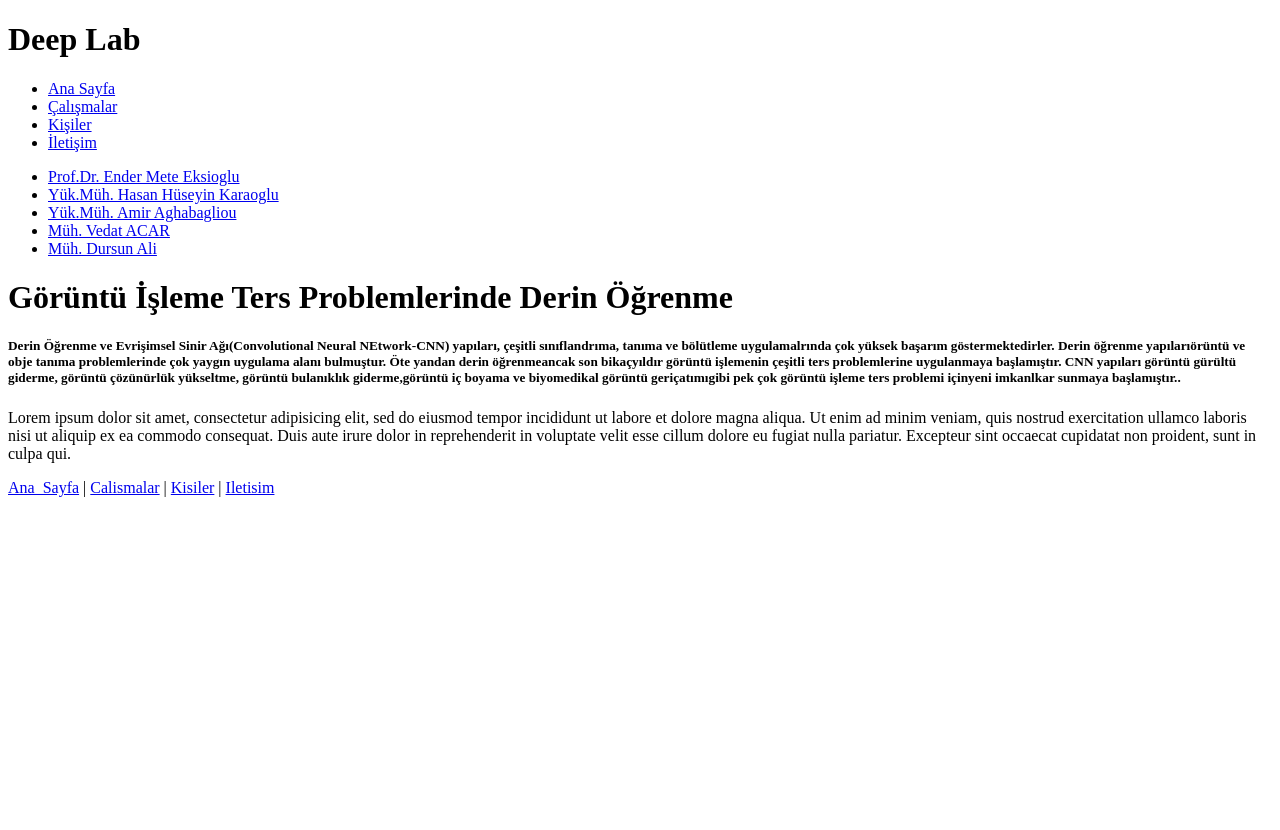
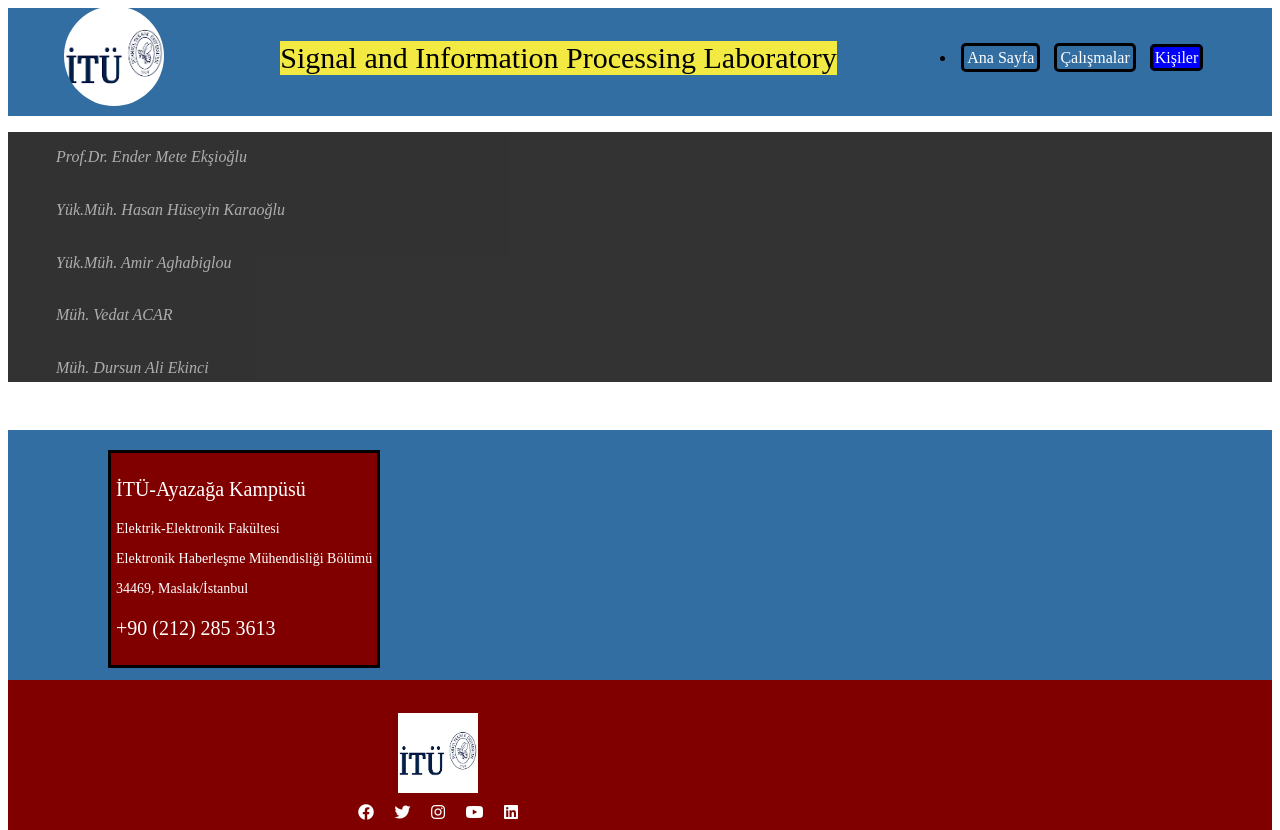
Before and after one commit to vdtacarr/lab_website, a plain HTML site: page kisiler.html in a window 1280 px wide. Before the commit the page ends 800 px from the top, so only its background shows below. Drawn offline with Linux system fonts and the light colour scheme.

Commit message:
Update kisiler.html

```diff
--- a/kisiler.html
+++ b/kisiler.html
@@ -2,53 +2,107 @@
 <html>
 
 <head>
-  <title>Deep Lab - a page</title>
+  <title>SIPL</title>
   <meta name="description" content="website description" />
   <meta name="keywords" content="website keywords, website keywords" />
  <meta charset="utf-8"/>
-  <link rel="stylesheet" type="text/css" href="style/style.css" />
+ <link rel="stylesheet" href="https://cdnjs.cloudflare.com/ajax/libs/font-awesome/5.15.3/css/all.min.css">
+ <link href="https://fonts.googleapis.com/css2?family=Open+Sans:wght@400;700;display=swap" rel="stylesheet">
+
+  <link rel="stylesheet"  href="style/main.css" />
 </head>
 
 <body>
-  <div id="main">
-    <div id="header">
-      <div id="logo">
-        <div id="logo_text">
-          <!-- class="logo_colour", allows you to change the colour of the text -->
-          <h1><a class="logo">Deep Lab</a></h1>
+
+    <header class="dark-blue">
+      <div class="container">
+      <div id="navbar">
+        <div class="logo">
+          <img src="style/itu.png" alt="ITU" />
         </div>
-      </div>
-      <div id="menubar">
-        <ul id="menu">
-          <!-- put class="selected" in the li tag for the selected page - to highlight which page you're on -->
-          <li><a href="indexs.html">Ana Sayfa</a></li>
-          <li><a href="calismalar.html">Çalışmalar</a></li>
-          <li class="selected"><a href="kisiler.html">Kişiler</a></li>
-          <li><a href="iletisim.html">İletişim</a></li>
-        </ul>
+        <div class="logo-text">
+          <a href="#">Signal and Information Processing Laboratory</a>
+        </div>
+        <div class="menubar">
+          <ul>
+            <li>
+              <a href="index.html"> Ana Sayfa</a>
+              <a href="calismalar.html"> Çalışmalar</a>
+              <a href="kisiler.html" class="selected"> Kişiler</a>
+
+            </li>
+          </ul>
+
+        </div>
+
+
       </div>
     </div>
+    </header>
 
 
+    <section class="middle">
        <ul>
-          <li><a href="https://ehb.itu.edu.tr/personel/ogretim-uyeleri/eksioglue">Prof.Dr. Ender Mete Eksioglu</a></li>
+          <li><a href="https://ehb.itu.edu.tr/personel/ogretim-uyeleri/eksioglue">Prof.Dr. Ender Mete Ekşioğlu</a></li>
 
-          <li><a href="https://avesis.itu.edu.tr/karaoglu16/">Yük.Müh. Hasan Hüseyin Karaoglu</a></li>
-          <li><a href="#">Yük.Müh. Amir Aghabagliou</a></li>
+          <li><a href="https://avesis.itu.edu.tr/karaoglu16/">Yük.Müh. Hasan Hüseyin Karaoğlu</a></li>
+          <li><a href="#">Yük.Müh. Amir Aghabiglou</a></li>
 
-          <li><a href="#">Müh. Vedat ACAR</a></li>
-          <li><a href="#">Müh. Dursun Ali </a></li>
+          <li><a href="https://www.github.com/vdtacarr/">Müh. Vedat ACAR</a></li>
+          <li><a href="#">Müh. Dursun Ali Ekinci</a></li>
        </ul>
-        </form>
-      </div>
-      <div id="content">
-        <h1>Görüntü İşleme Ters Problemlerinde Derin Öğrenme</h1>
-        <h5>Derin Öğrenme ve Evrişimsel Sinir Ağı(Convolutional Neural NEtwork-CNN) yapıları, çeşitli sınıflandrıma, tanıma ve bölütleme uygulamalrında çok yüksek başarım göstermektedirler. Derin öğrenme yapılarıörüntü ve obje tanıma problemlerinde çok yaygın uygulama alanı bulmuştur. Öte yandan derin öğrenmeancak son bikaçyıldır görüntü işlemenin çeşitli ters problemlerine uygulanmaya başlamıştır. CNN yapıları görüntü gürültü giderme, görüntü çözünürlük yükseltme, görüntü bulanıklık giderme,görüntü iç boyama ve biyomedikal görüntü geriçatımıgibi pek çok görüntü işleme ters problemi içinyeni imkanlkar sunmaya başlamıştır..</h5>
-        <p>Lorem ipsum dolor sit amet, consectetur adipisicing elit, sed do eiusmod tempor incididunt ut labore et dolore magna aliqua. Ut enim ad minim veniam, quis nostrud exercitation ullamco laboris nisi ut aliquip ex ea commodo consequat. Duis aute irure dolor in reprehenderit in voluptate velit esse cillum dolore eu fugiat nulla pariatur. Excepteur sint occaecat cupidatat non proident, sunt in culpa qui.</p>
-      </div>
-    </div>
-    <div id="footer">
-      <p><a href="indexs.html">Ana_Sayfa</a> | <a href="calismalar.html">Calismalar</a> | <a href="kisiler.html">Kisiler</a> |  <a href="iletisim.html">Iletisim</a></p>    </div>
-  </div>
+
+
+
+       <section class="footer">
+        <div class="all">
+          <div class="right">
+          <div class="up">
+            <img src="style/itu.png" alt="ITU">
+          </div>
+          <div class="down">
+            <div class="box1 box">
+             <a href="https://www.facebook.com/itu1773"><i class="fab fa-facebook"></i></a>
+            </div>
+            <div class="box2 box">
+              <a href="https://twitter.com/itu1773"><i class="fab fa-twitter"></i></a>
+
+            </div>
+            <div class="box3 box">
+              <a href="https://www.instagram.com/itu1773/"><i class="fab fa-instagram"></i></a>
+
+            </div>
+            <div class="box4 box">
+              <a href="https://www.youtube.com/itu1773"><i class="fab fa-youtube"></i></a>
+
+            </div>
+            <div class="box5 box">
+              <a href="https://www.linkedin.com/school/itu1773"><i class="fab fa-linkedin"></i></a>
+
+            </div>
+
+          </div>
+        </div>
+          <div class="adress">
+
+            <div class="campus sim2">
+              <p >İTÜ-Ayazağa Kampüsü </p>
+            </div>
+            <div class="faculty sim">
+              <p >Elektrik-Elektronik Fakültesi </p>
+            </div>
+            <div class="department sim">
+              <p >Elektronik Haberleşme Mühendisliği Bölümü   </p>
+            </div>
+            <div class="semt sim">
+              <p >34469, Maslak/İstanbul</p>
+            </div>
+            <div class="phone sim2">
+              <p>+90 (212) 285 3613</p>
+            </div>
+
+          </div>
+        </div>
+      </section>
 </body>
 </html>
```
